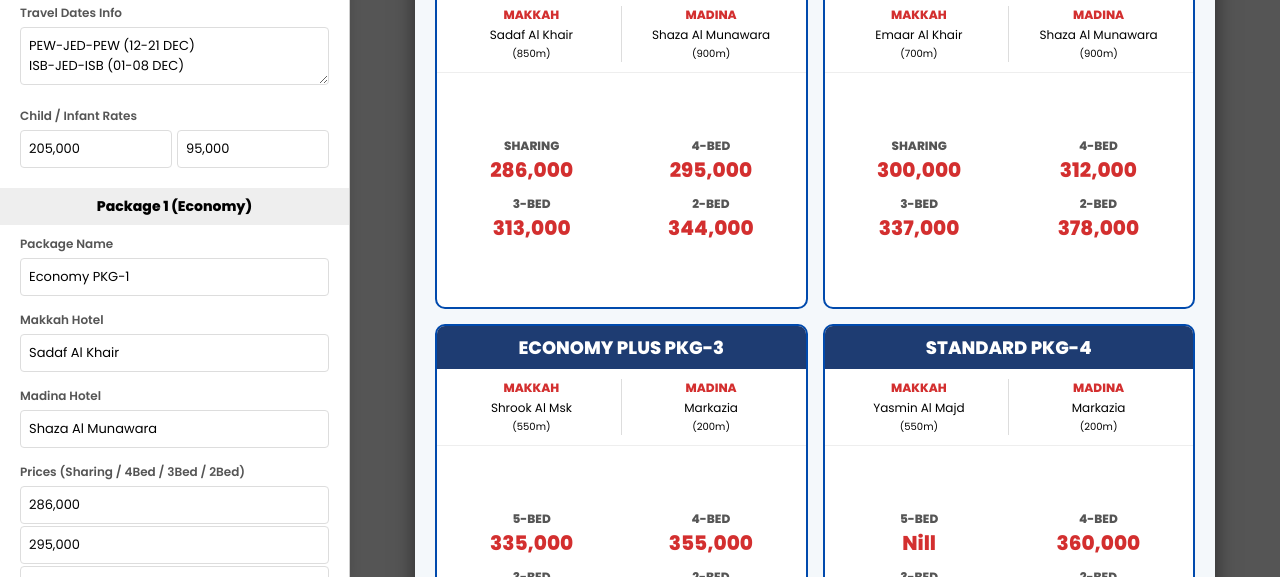
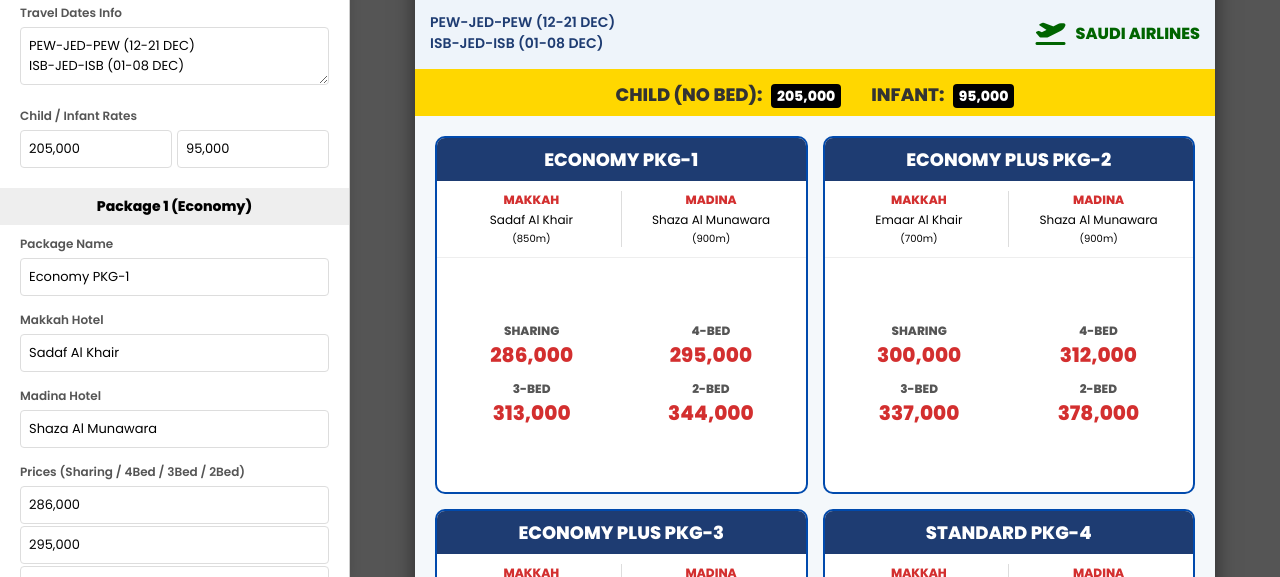
Before and after one commit to faraz-35/Poster-generator, a plain HTML site: page index.html in a window 1280 px wide. Shown: the part 223-800 px from the top of the page. Drawn offline with Linux system fonts and the light colour scheme.

Commit message:
preview update

```diff
--- a/index.html
+++ b/index.html
@@ -105,9 +105,10 @@
                 background: #555;
                 display: flex;
                 justify-content: center;
-                align-items: center;
+                align-items: flex-start;
                 padding: 20px;
                 overflow: auto;
+                min-height: 100vh;
             }
 
             /* --- POSTER DESIGN --- */
```
